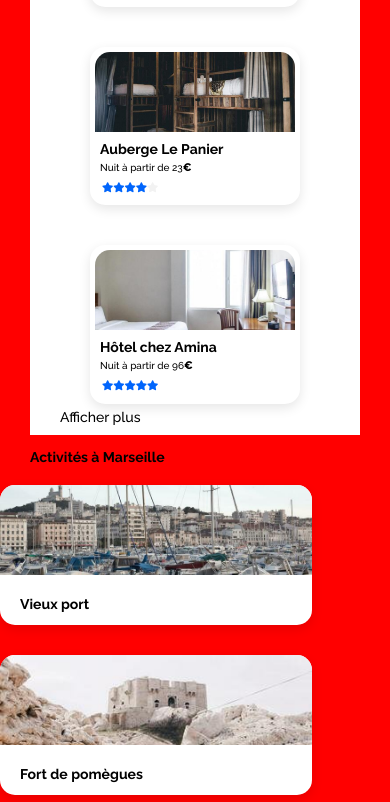
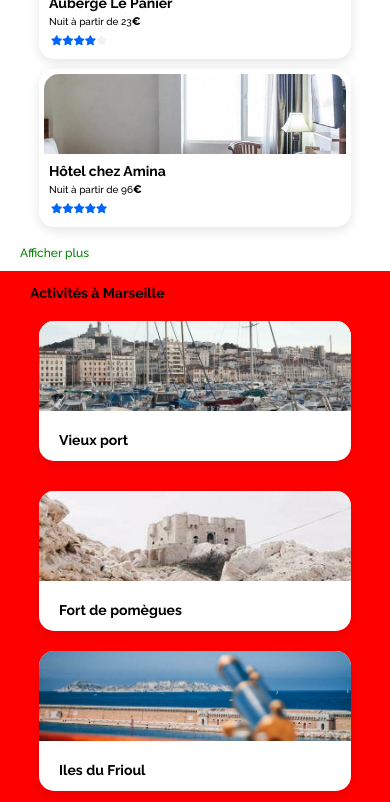
Before and after one commit to CeciliaBdev/OC-Projet2, a plain HTML site: page index.html in a window 390 px wide. Shown: the part 1816-2618 px from the top of the page. Drawn offline with Linux system fonts and the light colour scheme.

Commit message:
responsive design

```diff
--- a/css/style.css
+++ b/css/style.css
@@ -120,14 +120,15 @@ section.annonce{
     display:flex;
     /* flex-wrap: wrap-reverse; */
     justify-content: space-between;
-    gap: 30px;
+    gap: 20px;
     padding: 0 30px;
 }
 article.hebergement{
     width: 66%;
     background: #f2f2f2;
     border-radius: 15px;
-    padding: 10px 30px;
+    padding: 10px 20px;
+    height:auto;
 }
 aside.populaire{
     width: 34%;
@@ -145,14 +146,13 @@ aside.populaire{
 .liste_logement{
     display: flex;
     justify-content: space-between;
-    /* margin: 15px 0; */
     flex-wrap: wrap;
-    gap: 30px;
+    gap: 10px;
+    margin: 20px 0;
 }
 .card_hebergement{
-
-    width: 100%;
-    max-width: 210px;
+    /* width: 180px; */
+    width: 18vw;
     background-color: #fff;
     border-radius: 15px;
     padding:5px;
@@ -213,6 +213,11 @@ aside.populaire{
 }
 .etoile_vide{
     color:#f2f2f2;
+}
+#details{
+    color:green;
+    display:block;
+    margin-top: 20px;
 }
 /* ******************************* */
 
@@ -341,17 +346,26 @@ footer li{
 
 
 /* -- PARTIE RESPONSIVE */
+@media screen and (min-width:1380px){
+    .container{
+        max-width: 1300px;
+    }
+    .card_hebergement{
+        width:240px;
+    }
+
+}
+
 /* -- FORMAT GRAND ECRAN SUP A 992PX -- */
 @media screen and (max-width:1300px) and (min-width:993px){
-
     .gallerie article {
         width:20vw;
-        margin:0 auto;
+        margin: 0 auto;
     }
 }
 
 /* -- FORMAT DESKTOP 992PX -- */
-@media screen and (max-width:992px){
+@media screen and (max-width:991px){
     section.annonce{
         width:100vw;
         height: auto;
@@ -361,11 +375,12 @@ footer li{
     .gallerie article {
         /* border:1px solid red; */
         width:20vw;
-        margin:0 auto;
+        /* margin:0 auto; */
     }
-    #details{
-        width:100%;
+    .card_hebergement{
+        width:25vw;
     }
+
 }
 
 /* -- FORMAT TABLETTE MAX 768PX -- */
@@ -382,24 +397,24 @@ footer li{
         justify-content:center;
         width:100%;
         border-radius: 15px;
-
         margin: 0 auto;
+        padding-bottom: 20px;
     }
     .card_populaire{
         width:80%;
-        margin: 0 auto 10px;
+        margin: 0 auto;
     }
     article.hebergement{
         width:100%;
         border-radius: 0px;
-        margin:0 auto;
-        background-color: #fff;
     }
-    #details{
-        width:100%;
-        font-size: 14px;
-        margin: 20px 0;
+    .liste_logement{
+        justify-content: center;
     }
+    .card_hebergement{
+        width:35vw;
+    }
+
     h3{
         margin-left:30px;
         margin-bottom:20px;
@@ -410,8 +425,6 @@ footer li{
     }
     .gallerie{
         flex-direction: column;
-        width:100%;
-        margin: 0 auto;
     }
     .gallerie article{
         width:80vw;
@@ -421,6 +434,9 @@ footer li{
     .card_activité{
         max-height:140px;
         width:80vw;
+    }
+    footer{
+        padding-top: 20px;
     }
     footer h3{
         margin:0;
@@ -463,9 +479,6 @@ footer li{
     .menu a:hover{
         color:#0065FC;
     }
-    .container{
-        margin: 0 0;
-    }
     .recherche{
         margin: 0 10px;
     }
@@ -503,14 +516,14 @@ footer li{
         display:flex;
         flex-direction:column-reverse;
         /* les plus populaires en 1er */
-        width:100%;
+        padding:0;
     }
     aside.populaire{
-        width:100%;
+        /* width:100vw; */
         border-radius: 0px;
     }
     article.hebergement{
-        width:100%;
+        width:100vw;
         border-radius: 0px;
         margin:0;
         background-color: #fff;
@@ -523,18 +536,15 @@ footer li{
     }
     .card_hebergement,.card_populaire {
         width: 80vw;
+        margin:0 auto;
     }
-    #details{
-        width:100%;
-        font-size: 14px;
-        margin: 10px 0;
-    }
+
     .gallerie{
         height:auto;
         width:100%;
+
     }
     .gallerie article{
-        width:100vw;
         display:flex;
         justify-content: center;
     }
@@ -545,6 +555,7 @@ footer li{
 
     footer{
         display:block;
+        padding-top: 20px;
     }
     footer li{
         margin: 5px 0;
```
Also changed, not shown: index.html (+0 -2 lines).
